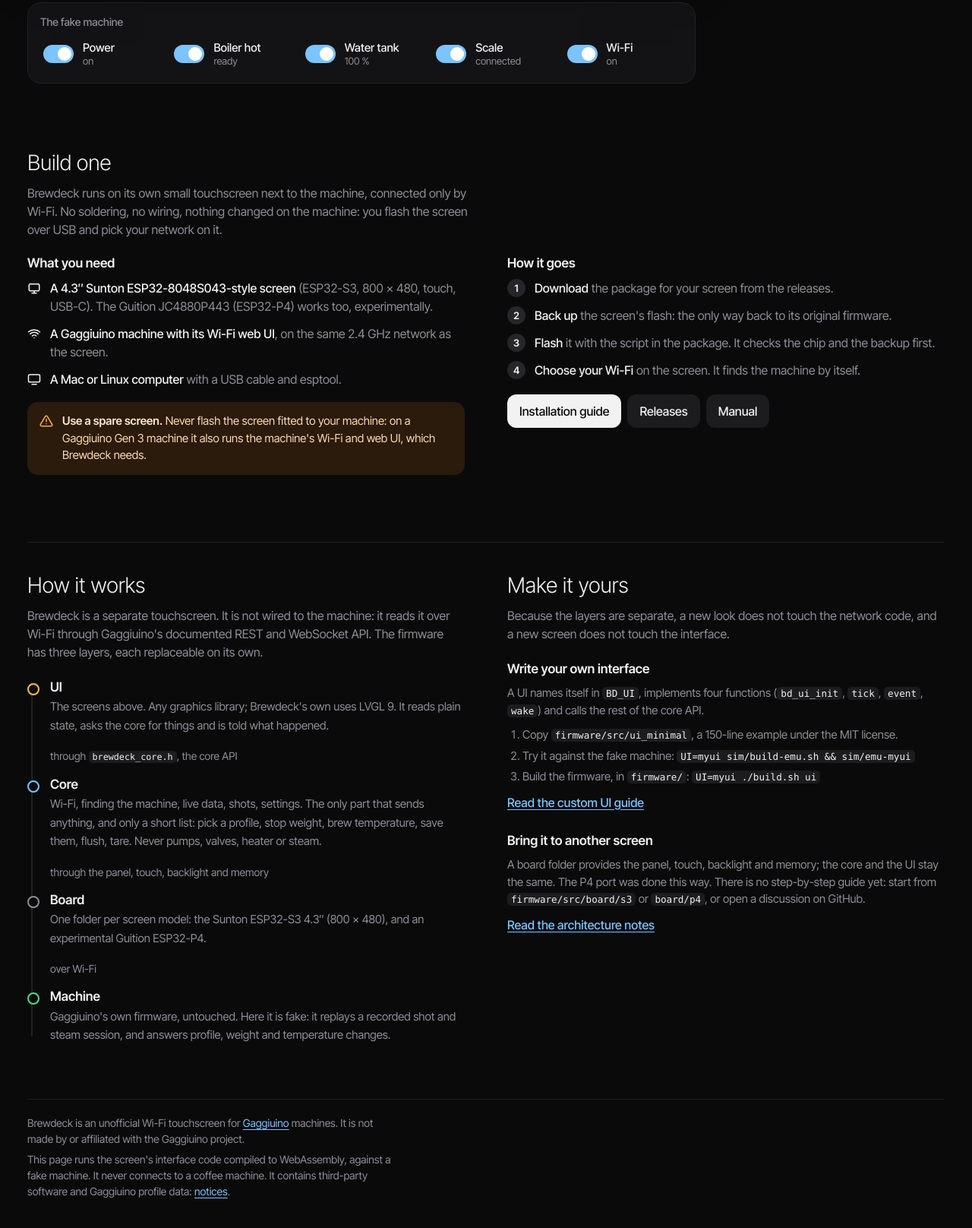
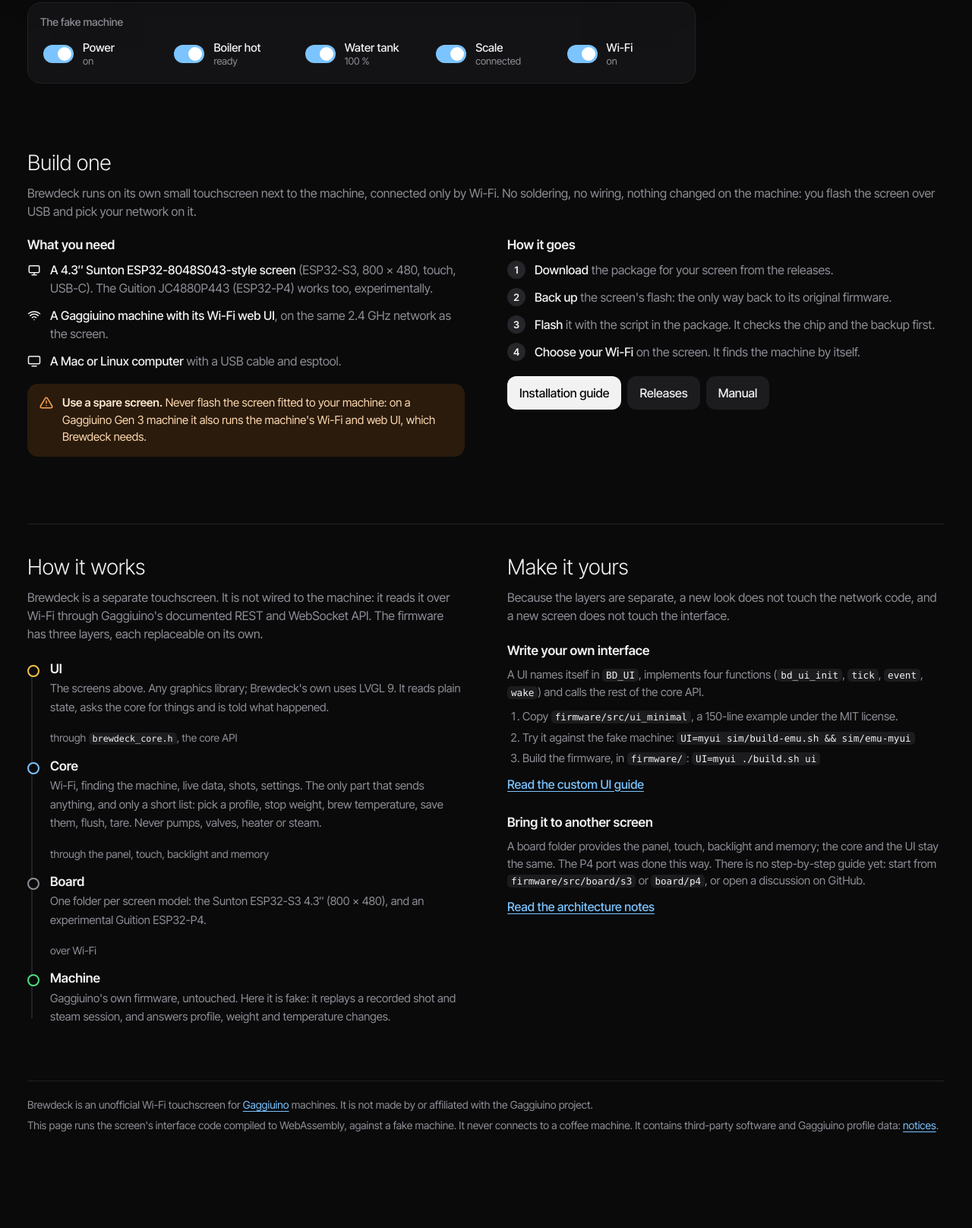
Before and after one commit to pongells/brewdeck, a plain HTML site: page sim/web/index.html in a window 1280 px wide. Shown: the part 918-2534 px from the top of the page at 76% size. After the commit the page ends 2473 px from the top, so only its background shows below. Drawn offline with Linux system fonts and the light colour scheme; a script that the page names is missing; files whose address does not match are found by name.

Commit message:
Web demo: the Build one introduction and the footer use the full width

```diff
--- a/sim/web/index.html
+++ b/sim/web/index.html
@@ -137,7 +137,7 @@ button:disabled:hover { background: var(--raised); }
 /* build one: for owners, right after the demo */
 .build { margin-top: 88px; display: grid; grid-template-columns: minmax(0, 1fr) minmax(0, 1fr); gap: 20px 56px; }
 .build > header { grid-column: 1 / -1; }
-.build > header p { margin: 0; color: var(--muted); max-width: 64ch; }
+.build > header p { margin: 0; color: var(--muted); }
 h3 { margin: 0 0 10px; font-size: 28px; font-weight: 300; letter-spacing: -0.01em; line-height: 1.2; text-wrap: balance; }
 h4 { margin: 0 0 8px; font-size: 17px; font-weight: 600; }
 .need { list-style: none; margin: 0; padding: 0; display: flex; flex-direction: column; gap: 12px; color: var(--muted); }
@@ -186,7 +186,7 @@ code { font-family: var(--mono); font-size: 0.84em; color: var(--text); backgrou
 
 footer { margin-top: 72px; padding-top: 20px; border-top: 1px solid var(--line); color: var(--muted); font-size: 14px;
   display: flex; flex-direction: column; gap: 6px; }
-footer p { margin: 0; max-width: 60ch; }
+footer p { margin: 0; }
 
 @media (max-width: 1000px) {
   /* one column: the screen stays in view at the top while the shortcuts and switches scroll under it */
```
